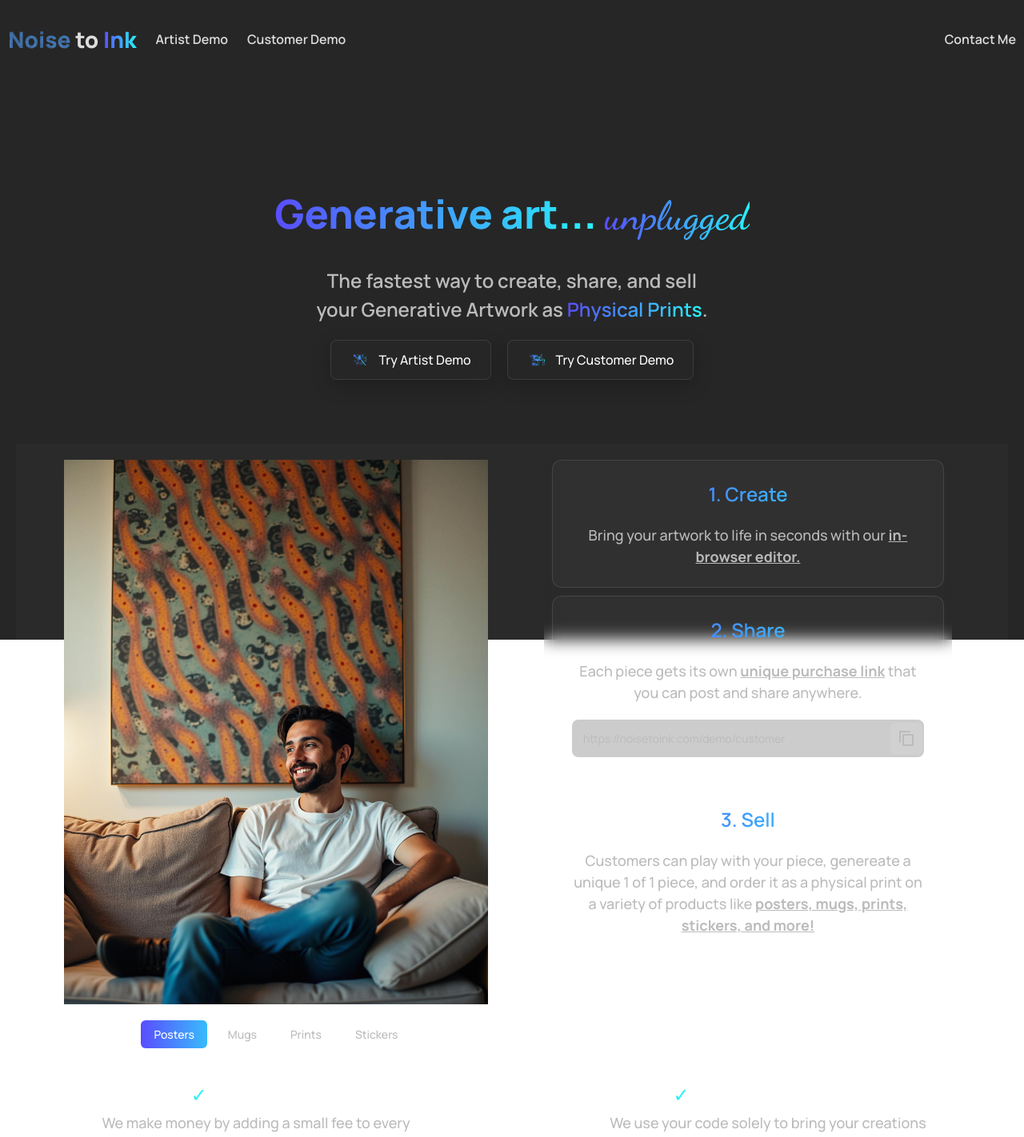
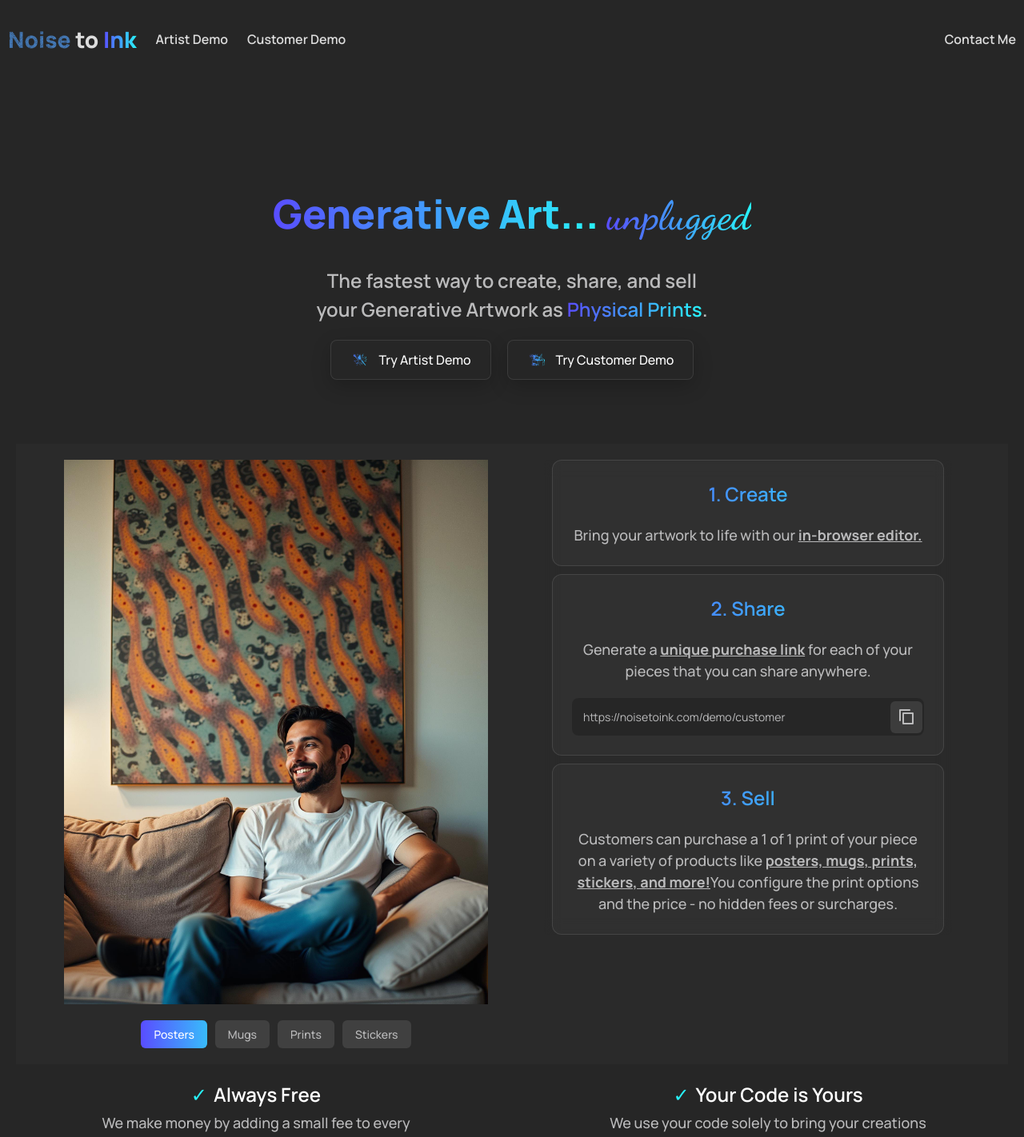
Before and after one commit to menshguy/noisetoink, a React (Vite) app: page / in a window 1280 px wide. Shown: the top 1422 px of the page at 80% size. Built offline with nearby package versions, Linux system fonts and the light colour scheme.

Commit message:
fixed minor css and copy issue

```diff
--- a/src/App.tsx
+++ b/src/App.tsx
@@ -55,7 +55,7 @@ function App() {
 
       <section id="header">
         <h1 id="main-title">
-          <span>Generative art...</span> <span className="cursive">unplugged</span>
+          <span>Generative Art...</span> <span className="cursive">unplugged</span>
         </h1>
 
         <h3 id="subtitle">
@@ -103,12 +103,12 @@ function App() {
             <div className="showcase-steps">
               <div className="step">
                 <h3>1. Create</h3>
-                <p>Bring your artwork to life in seconds with our <span>in-browser editor.</span></p>
+                <p>Bring your artwork to life with our <span>in-browser editor.</span></p>
                 {/* <img src="./steps-editor.png" alt="editor step" /> */}
               </div>
               <div className="step">
                 <h3>2. Share</h3>
-                <p>Each piece gets its own <span>unique purchase link</span> that you can post and share anywhere.</p>
+                <p>Generate a <span>unique purchase link</span> for each of your pieces that you can share anywhere.</p>
                 <div className="share-link">
                   <input
                     type="text"
@@ -125,7 +125,10 @@ function App() {
               </div>
               <div className="step">
                 <h3>3. Sell</h3>
-                <p>Customers can play with your piece, genereate a unique 1 of 1 piece, and order it as a physical print on a variety of products like <span>posters, mugs, prints, stickers, and more!</span></p>
+                <p>
+                  Customers can purchase a 1 of 1 print of your piece on a variety of products like <span>posters, mugs, prints, stickers, and more!</span>
+                  You configure the print options and the price - no hidden fees or surcharges.
+                </p>
               </div>
             </div>
           </div>
--- a/src/index.css
+++ b/src/index.css
@@ -17,8 +17,6 @@ html,
 body {
   margin: 0;
   padding: 0;
-  width: 100%;
-  height: 100%;
 }
 
 #root {
```
